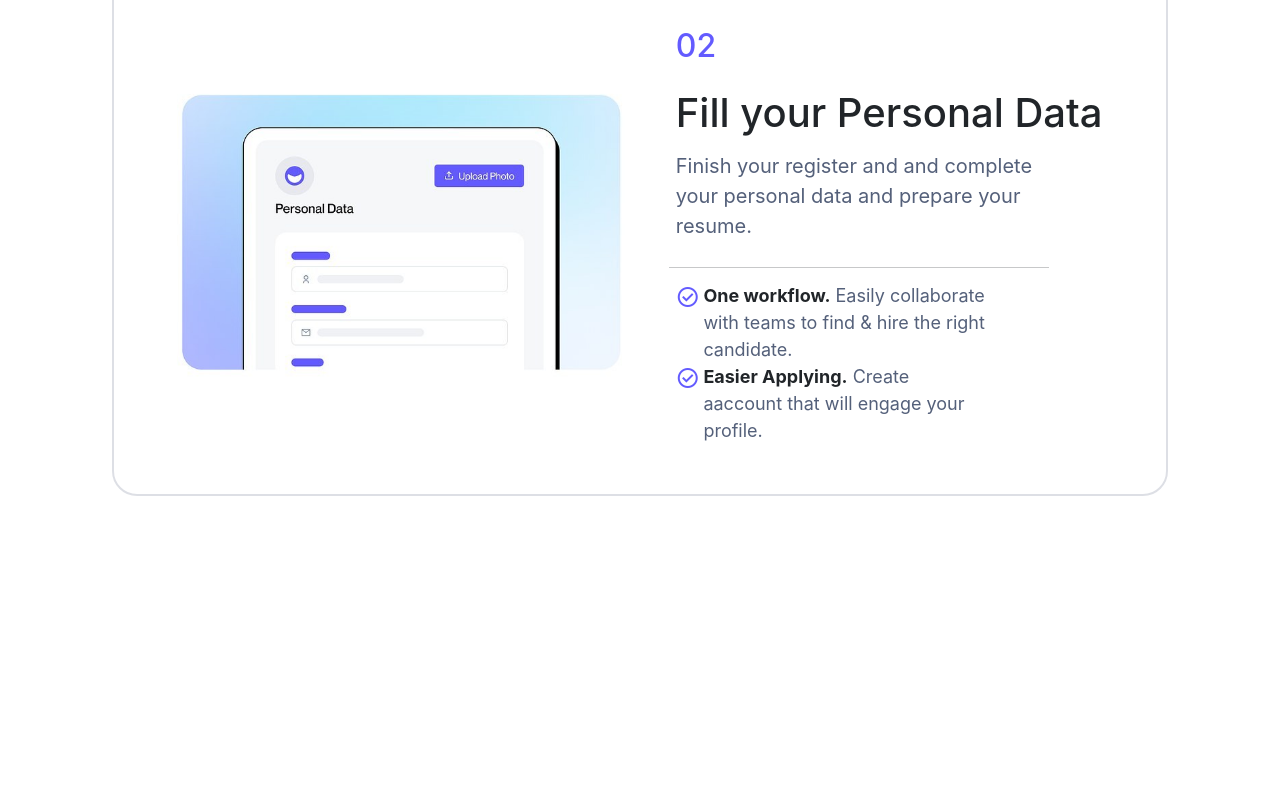
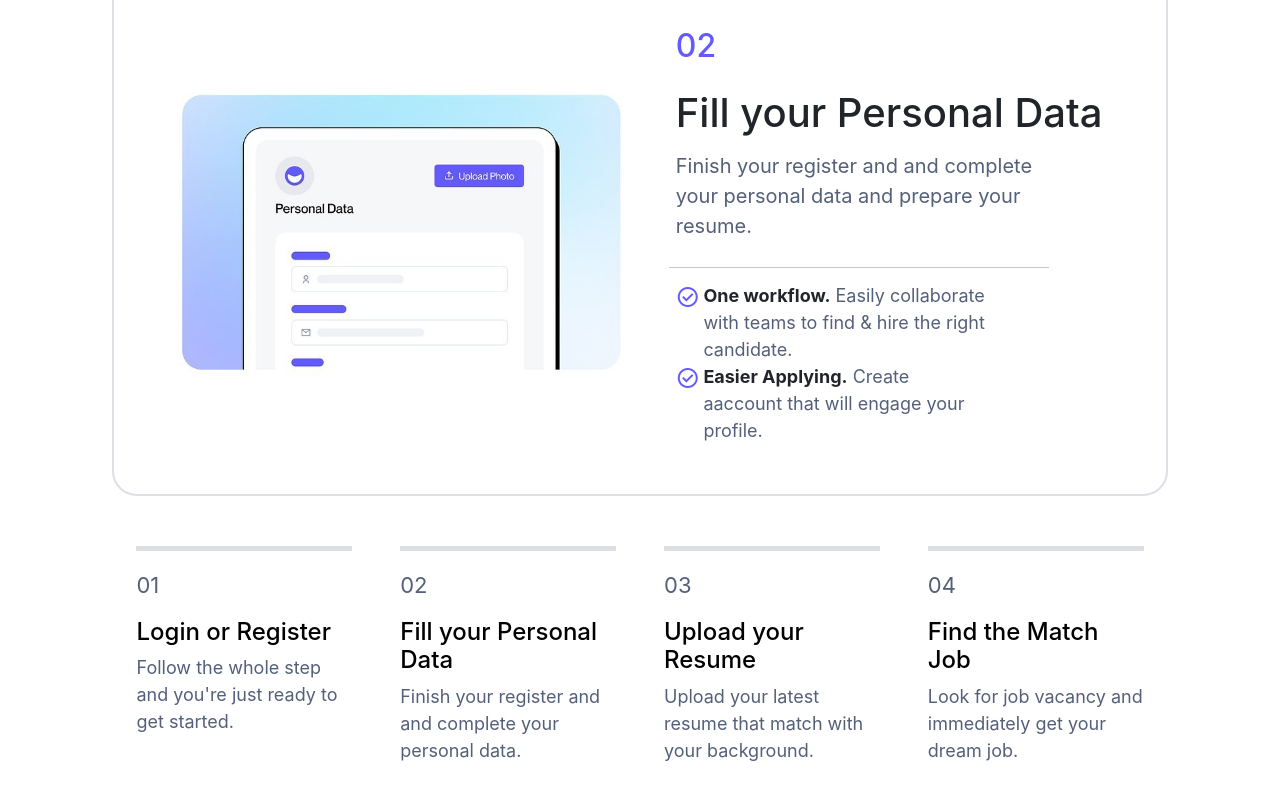
Before and after one commit to Yasela-dissanayake/hirace-job, a React (Create React App) app: page / in a window 1280 px wide. Shown: the part 2325-3125 px from the top of the page. Before the commit the page ends 2871 px from the top, so only its background shows below. Built offline with nearby package versions, Linux system fonts and the light colour scheme.

Commit message:
Steps section  cu 86eng7ttt (#5)
* fixed heading issue

* single step content  added

* feat:steps section mobile done

* fix:moved content out of the section

```diff
--- a/src/pages/Homepage.js
+++ b/src/pages/Homepage.js
@@ -348,7 +348,52 @@ const Homepage = () => {
               </div>
             </div>
           </div>
+          <div
+            className={`container-fluid d-flex gy-5 mt-5 ${classes.stepsContainer}`}
+          >
+            <div className={`row gy-5 gx-5 ${classes.stepRow}`}>
+              <div className={`col-lg-3 col-md-4 col-sm-6 col-12 text-start`}>
+                <div className={classes.stepContent}>
+                  <p className={classes.stepNumber}>01</p>
+                  <h4 className={classes.stepHeading}>Login or Register</h4>
+                  <p className={classes.stepPara}>
+                    Follow the whole step and you're just ready to get started.
+                  </p>
+                </div>
+              </div>
+              <div className={`col-lg-3 col-md-4 col-sm-6 col-12 text-start`}>
+                <div className={classes.stepContent}>
+                  <p className={classes.stepNumber}>02</p>
+                  <h4 className={classes.stepHeading}>
+                    Fill your Personal Data
+                  </h4>
+                  <p className={classes.stepPara}>
+                    Finish your register and and complete your personal data.
+                  </p>
+                </div>
+              </div>{" "}
+              <div className={`col-lg-3 col-md-4 col-sm-6 col-12 text-start`}>
+                <div className={classes.stepContent}>
+                  <p className={classes.stepNumber}>03</p>
+                  <h4 className={classes.stepHeading}>Upload your Resume</h4>
+                  <p className={classes.stepPara}>
+                    Upload your latest resume that match with your background.
+                  </p>
+                </div>
+              </div>{" "}
+              <div className={`col-lg-3 col-md-4 col-sm-6 col-12 text-start`}>
+                <div className={classes.stepContent}>
+                  <p className={classes.stepNumber}>04</p>
+                  <h4 className={classes.stepHeading}>Find the Match Job</h4>
+                  <p className={classes.stepPara}>
+                    Look for job vacancy and immediately get your dream job.
+                  </p>
+                </div>
+              </div>
+            </div>
+          </div>
         </section>
+        <section id="job-vacancy"></section>
       </main>
       <footer></footer>
     </div>
--- a/src/pages/Homepage.module.css
+++ b/src/pages/Homepage.module.css
@@ -286,6 +286,47 @@
   width: 100%;
 }
 
+/* steps section  */
+
+.stepsContainer {
+  column-gap: 50px !important;
+}
+
+.stepRow {
+  margin-left: 8%;
+  margin-right: 8%;
+  margin-bottom: 4%;
+}
+
+.stepContent {
+  border-top: solid 5px rgba(85, 96, 124, 0.2);
+  color: var(--textColor);
+  /* width: 90%; */
+  /* margin: auto; */
+}
+
+.stepNumber {
+  font-size: 22px;
+  margin-top: 8%;
+}
+
+.stepHeading {
+  color: black;
+}
+
+.stepPara {
+  font-size: 18px;
+}
+
+.stepContent:hover {
+  border-color: var(--primaryColor);
+}
+
+.stepContent:hover .stepHeading {
+  border-color: var(--primaryColor);
+  color: var(--primaryColor);
+}
+
 /* media queries */
 
 @media (max-width: 1200px) {
@@ -358,6 +399,7 @@
 
   .featureHeading {
     margin-top: 10px;
+    font-size: 48px;
   }
 
   .featureCard {
```
